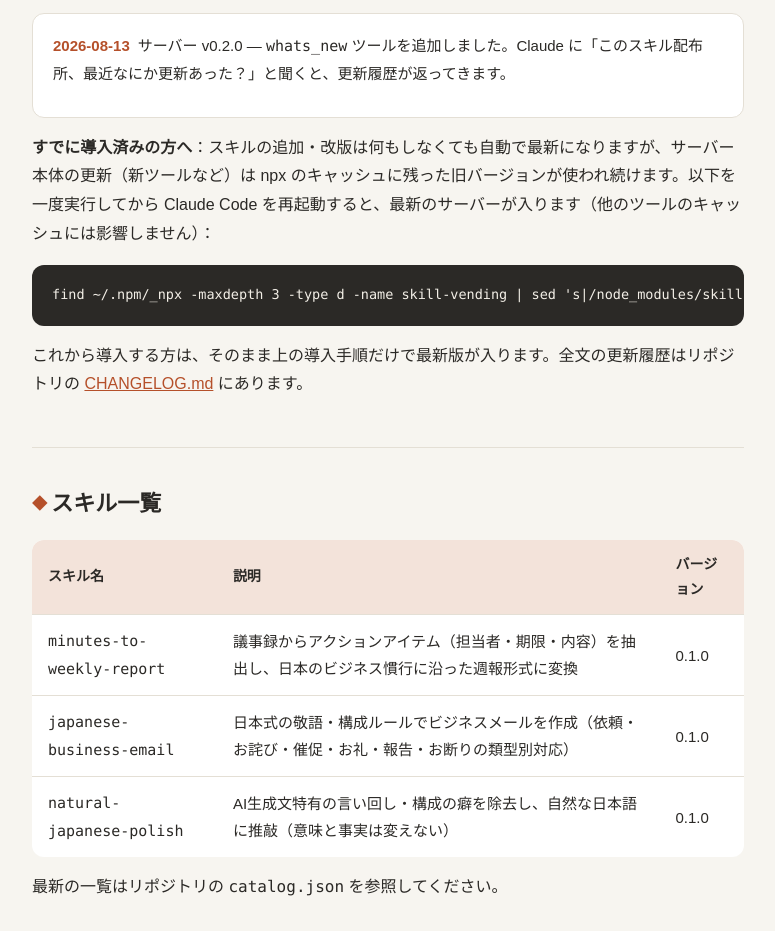
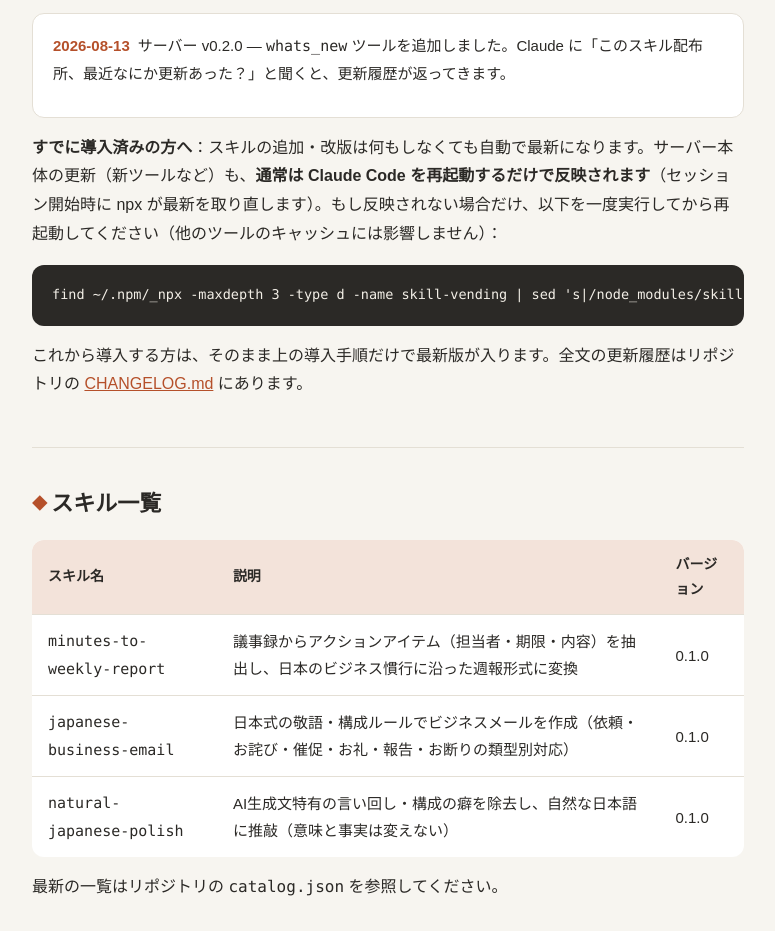
Before and after one commit to hiroHGxx/skill-vending, a website: page docs/index.html in a window 1280 px wide. Shown: the part 2043-2974 px from the top of the page, without its empty margins (252-1027 px from the left). Drawn offline with Linux system fonts and the light colour scheme.

Commit message:
Soften update guidance: restart usually suffices, cache clear as fallback
Verified with two test sessions (npm 11 / node 22): npx re-resolves the
GitHub HEAD on session start, so existing users get server updates on
restart without manual cache deletion.

Co-Authored-By: Claude Fable 5 <noreply@anthropic.com>

```diff
--- a/docs/index.html
+++ b/docs/index.html
@@ -147,7 +147,7 @@
   <div class="news">
     <p><span class="date">2026-08-13</span>サーバー v0.2.0 — <code>whats_new</code> ツールを追加しました。Claude に「このスキル配布所、最近なにか更新あった？」と聞くと、更新履歴が返ってきます。</p>
   </div>
-  <p><strong>すでに導入済みの方へ</strong>：スキルの追加・改版は何もしなくても自動で最新になりますが、サーバー本体の更新（新ツールなど）は npx のキャッシュに残った旧バージョンが使われ続けます。以下を一度実行してから Claude Code を再起動すると、最新のサーバーが入ります（他のツールのキャッシュには影響しません）：</p>
+  <p><strong>すでに導入済みの方へ</strong>：スキルの追加・改版は何もしなくても自動で最新になります。サーバー本体の更新（新ツールなど）も、<strong>通常は Claude Code を再起動するだけで反映されます</strong>（セッション開始時に npx が最新を取り直します）。もし反映されない場合だけ、以下を一度実行してから再起動してください（他のツールのキャッシュには影響しません）：</p>
   <pre><code>find ~/.npm/_npx -maxdepth 3 -type d -name skill-vending | sed 's|/node_modules/skill-vending||' | xargs rm -rf</code></pre>
   <p>これから導入する方は、そのまま上の導入手順だけで最新版が入ります。全文の更新履歴はリポジトリの <a href="https://github.com/hiroHGxx/skill-vending/blob/main/CHANGELOG.md">CHANGELOG.md</a> にあります。</p>
 </section>
```
Also changed, not shown: README.md.
